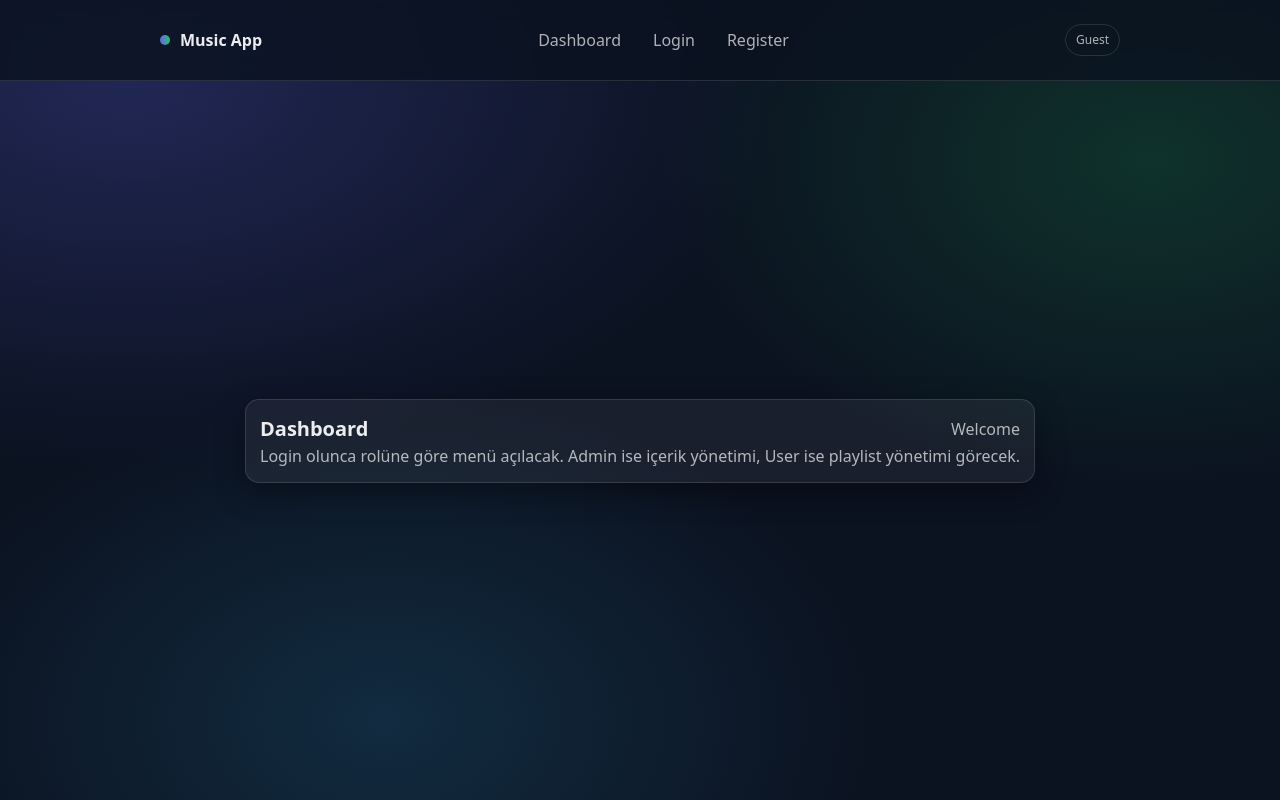
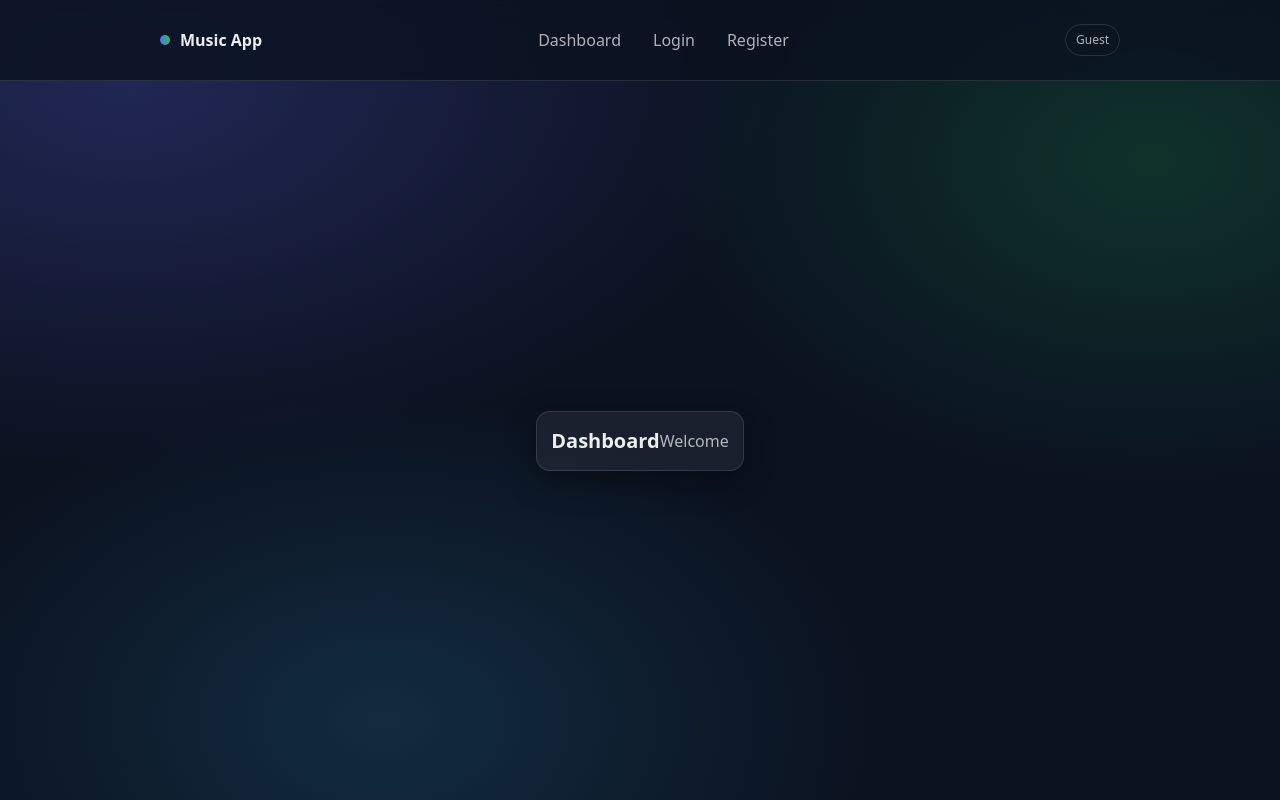
Before and after one commit to Batuhan-Guzel/music-frontend, a React (Vite) app: page / in a window 1280 px wide. Built offline with nearby package versions, Linux system fonts and the light colour scheme; no server answers.

Commit message:
last retouchs

```diff
--- a/src/pages/Dashboard.tsx
+++ b/src/pages/Dashboard.tsx
@@ -29,7 +29,7 @@ export default function Dashboard() {
 
         {!isLoggedIn() && (
           <div className="muted">
-            Login olunca rolüne göre menü açılacak. Admin ise içerik yönetimi, User ise playlist yönetimi görecek.
+
           </div>
         )}
 
```
